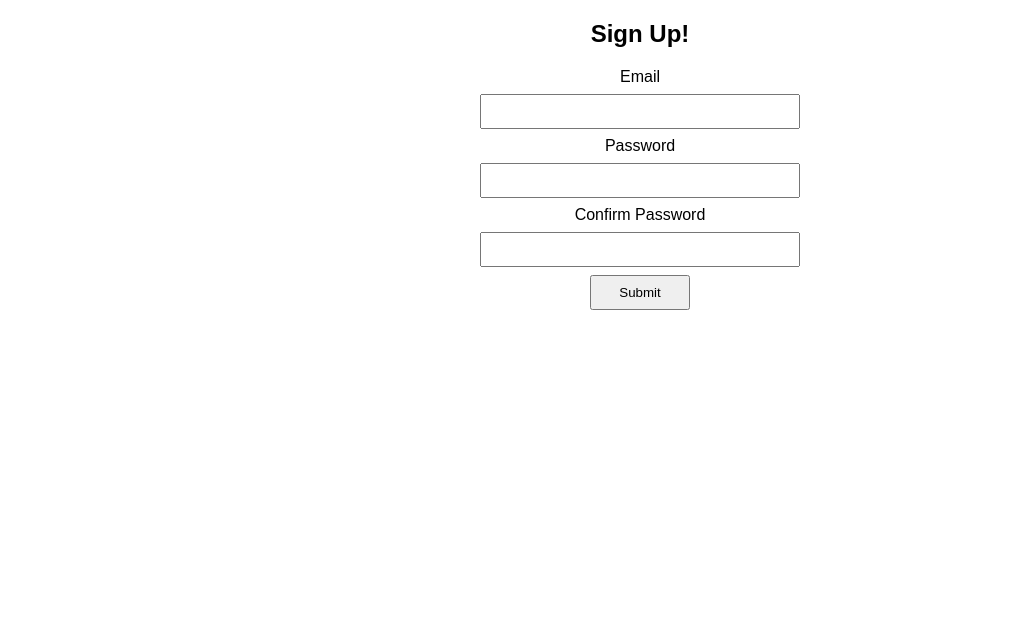
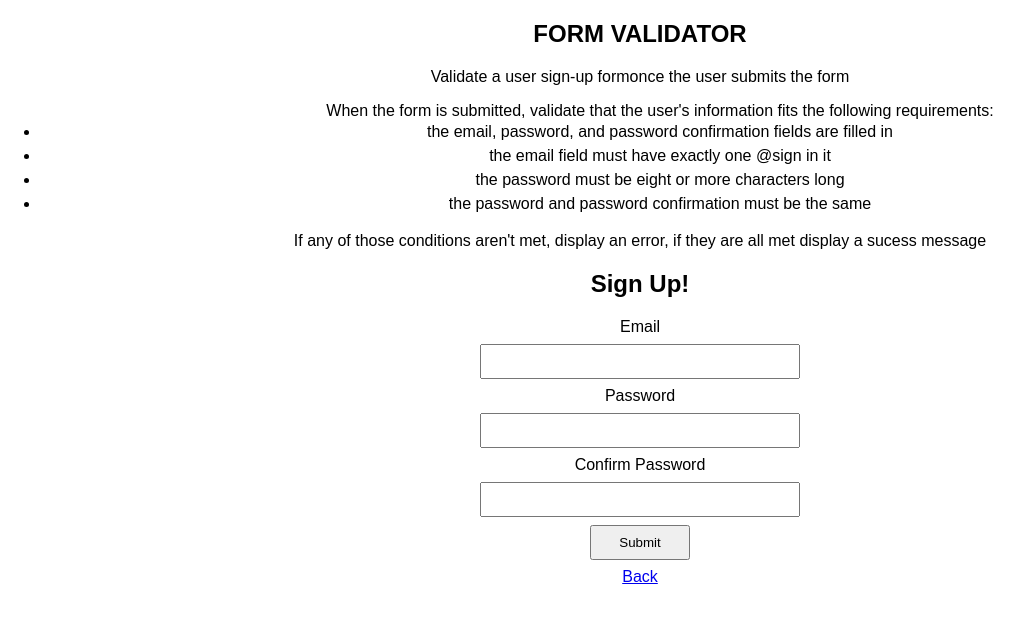
Before and after one commit to marinaaglic/react-exercises, a React (Vite) app: page /form-validator in a window 1280 px wide. Shown: the top 620 px of the page, without its empty margins (0-1032 px from the left). Built offline with nearby package versions, Linux system fonts and the light colour scheme.

Commit message:
added task text for form validator

```diff
--- a/src/pages/FormValidator.tsx
+++ b/src/pages/FormValidator.tsx
@@ -1,15 +1,5 @@
-/* eslint-disable @typescript-eslint/no-unused-vars */
-
-/* TASK
-Validate a user sign-up formonce the user submits the form
-When the form is submitted, validate that the user's information fits the following requirements:
--the email, password, and password confirmation fields are filled in
--the email field must have exactly one @sign in it
--the password must be eight or more characters long
--the password and password confirmation must be the same
-If any of those conditions aren't met, display an error, if they are all met display a sucess message
-*/
 import { FormEvent, useState } from "react";
+import { Link } from "react-router-dom";
 
 const FormValidator = () => {
   const [email, setEmail] = useState("");
@@ -49,6 +39,23 @@ const FormValidator = () => {
   };
 
   return (
+    <>
+      <h2>FORM VALIDATOR</h2>
+      <p>Validate a user sign-up formonce the user submits the form</p>
+      <ul>
+        When the form is submitted, validate that the user's information fits
+        the following requirements:
+        <li>
+          the email, password, and password confirmation fields are filled in
+        </li>
+        <li>the email field must have exactly one @sign in it</li>
+        <li>the password must be eight or more characters long</li>
+        <li>the password and password confirmation must be the same</li>
+      </ul>
+      <p>
+        If any of those conditions aren't met, display an error, if they are all
+        met display a sucess message
+      </p>
       <form onSubmit={validateForm}>
         <h2>Sign Up!</h2>
         <label htmlFor="email">Email</label>
@@ -76,6 +83,8 @@ const FormValidator = () => {
         {errorMessage && <p>{errorMessage}</p>}
         {successMessage && <p>{successMessage}</p>}
       </form>
+      <Link to="/">Back</Link>
+    </>
   );
 };
 
```
Lines whose indentation alone changed are shown as unchanged.
